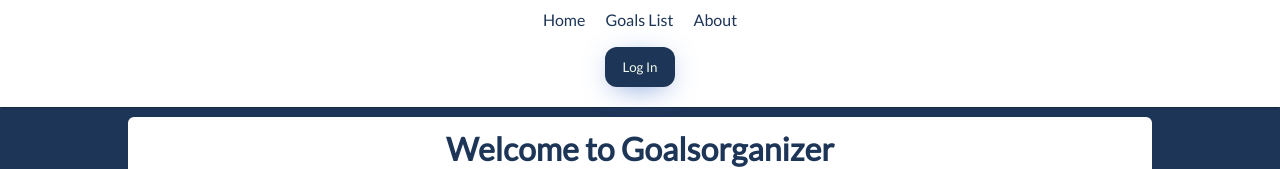
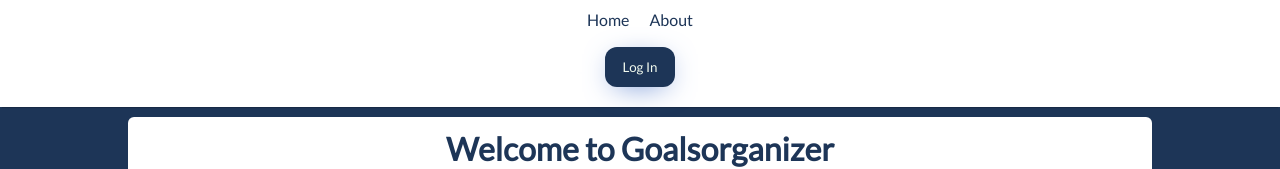
Before and after one commit to BorysMaciuch/goalsorganizer, a React (Create React App) app: page / in a window 1280 px wide. Shown: the top 169 px of the page. Built offline with nearby package versions, Linux system fonts and the light colour scheme; no server answers.

Commit message:
Remove GoalList link if user is not logged

```diff
--- a/src/components/NavBar/index.tsx
+++ b/src/components/NavBar/index.tsx
@@ -12,9 +12,11 @@ const NavBar: React.FC = () => {
         <NavBarItemContainer>
           <StyledLink to="/">Home</StyledLink>
         </NavBarItemContainer>
+        {isAuthenticated ? (
         <NavBarItemContainer>
           <StyledLink to="/goalslist">Goals List</StyledLink>
         </NavBarItemContainer>
+        ): null}
         <NavBarItemContainer>
           <StyledLink to="/about">About</StyledLink>
         </NavBarItemContainer>
```
